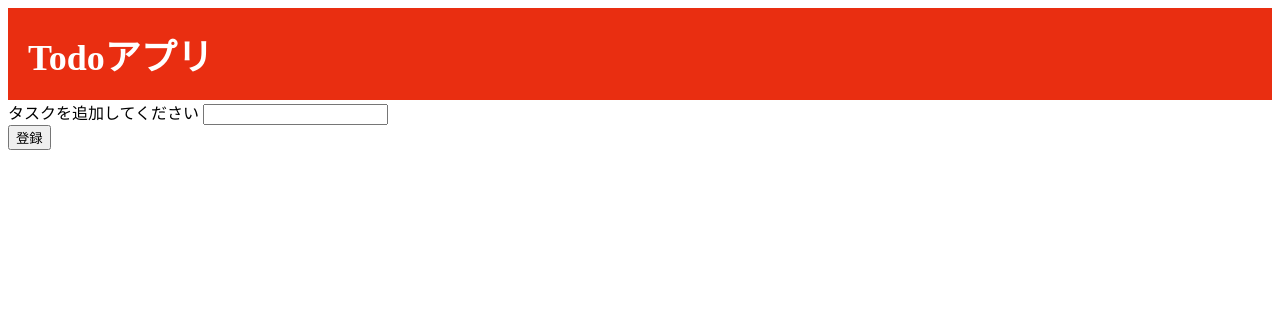
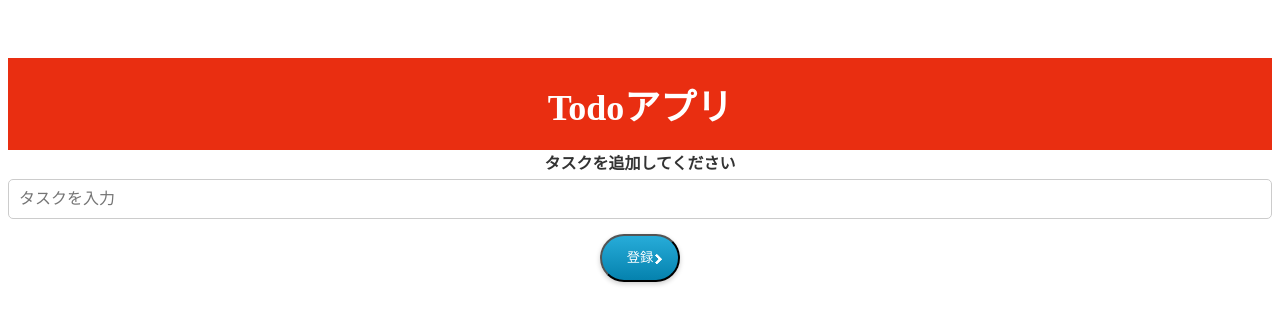
Before and after one commit to mori-318/Todo_app, a plain HTML site: page code/index.html in a window 1280 px wide. Drawn offline with Linux system fonts and the light colour scheme.

Commit message:
gptつよい

```diff
--- a/code/index.html
+++ b/code/index.html
@@ -9,11 +9,11 @@
 <body>
     <h1 class="h1">Todoアプリ</h1>
     <form action="">
-        <div>
+        <div class="form-group">
             <label for="task">タスクを追加してください</label>
-            <input type="text" id="task">
+            <input type="text" id="task" placeholder="タスクを入力">
         </div>
-        <button>登録</button>
+        <button class="button">登録</button>
     </form>
 </body>
 </html>
--- a/code/style.css
+++ b/code/style.css
@@ -5,3 +5,80 @@
     font-size: 36px;           /* フォントサイズ */
     margin: 0;                 /* マージンをなくす */
 }
+
+/* 全体のフォームグループのスタイル */
+.form-group {
+    margin-bottom: 15px;  /* ラベルと次の要素の間に余白を追加 */
+}
+
+/* ラベルのスタイル */
+.form-group label {
+    font-size: 16px;           /* ラベルのフォントサイズを調整 */
+    font-weight: bold;         /* 文字を太くする */
+    margin-bottom: 5px;        /* ラベルと入力フィールドの間に余白を追加 */
+    display: block;            /* ラベルをブロック要素にして縦並びに */
+    color: #333;               /* テキストの色を変更 */
+}
+
+/* 入力フィールドのスタイル */
+.form-group input[type="text"] {
+    width: 100%;               /* 入力フィールドを親要素の幅に合わせる */
+    padding: 10px;             /* 内側の余白を追加して押しやすくする */
+    font-size: 16px;           /* 入力フィールドのフォントサイズを調整 */
+    border: 1px solid #ccc;    /* 枠線を設定 */
+    border-radius: 5px;        /* 角を少し丸くする */
+    box-sizing: border-box;    /* パディングを含めて幅を計算する */
+}
+
+/* フォーカス時の入力フィールドのスタイル */
+.form-group input[type="text"]:focus {
+    border-color: #4CAF50;     /* フォーカス時に枠線の色を変更 */
+    outline: none;             /* デフォルトのフォーカス枠を消す */
+    box-shadow: 0 0 5px rgba(0, 255, 0, 0.5); /* フォーカス時に光るようなエフェクト */
+}
+
+.button {
+    position: relative;
+    display: flex;
+    justify-content: space-around;
+    align-items: center;
+    margin: 0 auto;
+    max-width: 250px;
+    padding: 10px 25px;
+    font-family: "Noto Sans Japanese";
+    color: #fff;
+    line-height: 1.8;
+    text-decoration: none;
+    transition: 0.3s ease-in-out;
+    font-weight: 500;
+    background: linear-gradient(to top, rgb(5, 130, 174), #27acd9);
+    color: #fff;
+    box-shadow: 0 2px 5px rgba(0, 0, 0, .2);
+    -webkit-box-shadow: 0 2px 5px rgba(0, 0, 0, .2);
+    border-radius: 9999px;
+}
+.button:hover {
+    color: #fff;
+    opacity: 0.5;
+}
+.button:after {
+    content: '';
+    width: 5px;
+    height: 5px;
+    border-top: 3px solid #fff;
+    border-right: 3px solid #fff;
+    transform: rotate(45deg) translateY(-50%);
+    position: absolute;
+    top: 50%;
+    right: 20px;
+    border-radius: 1px;
+    transition: 0.3s ease-in-out;
+}
+.button:hover:after {
+    border-color: #fff;
+}
+body{
+    vertical-align:middle;
+    padding: 50px 0;
+    text-align: center;
+}
```
